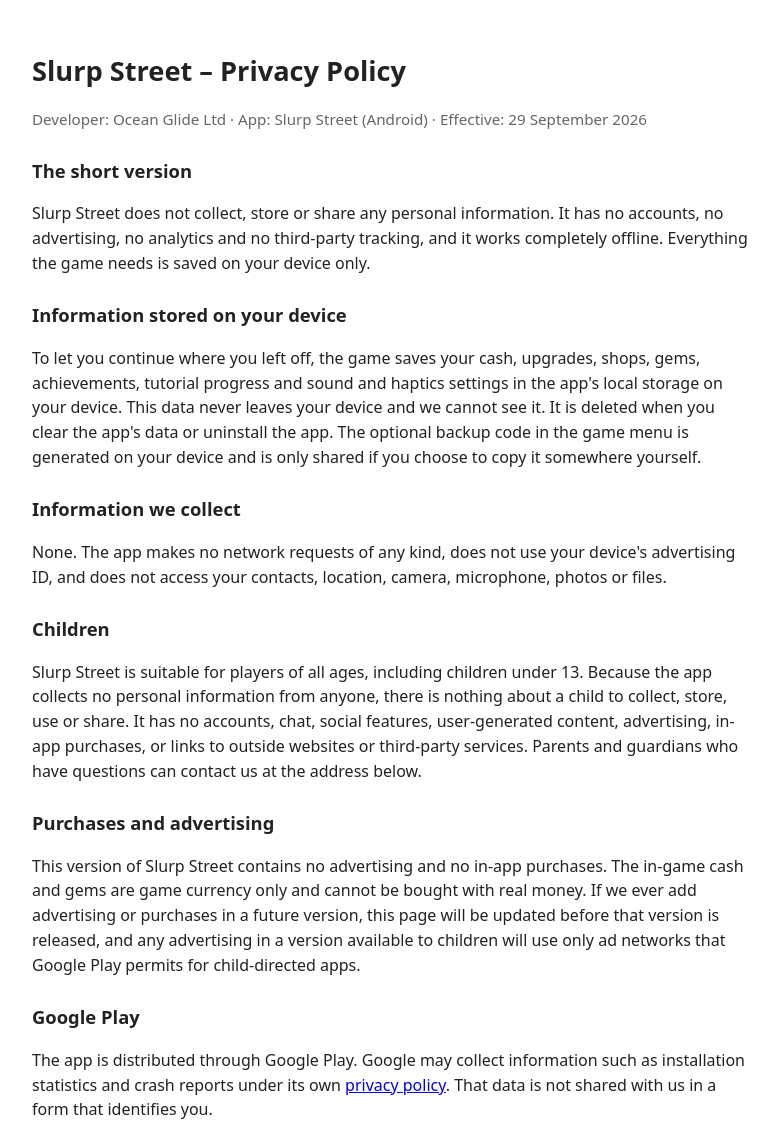
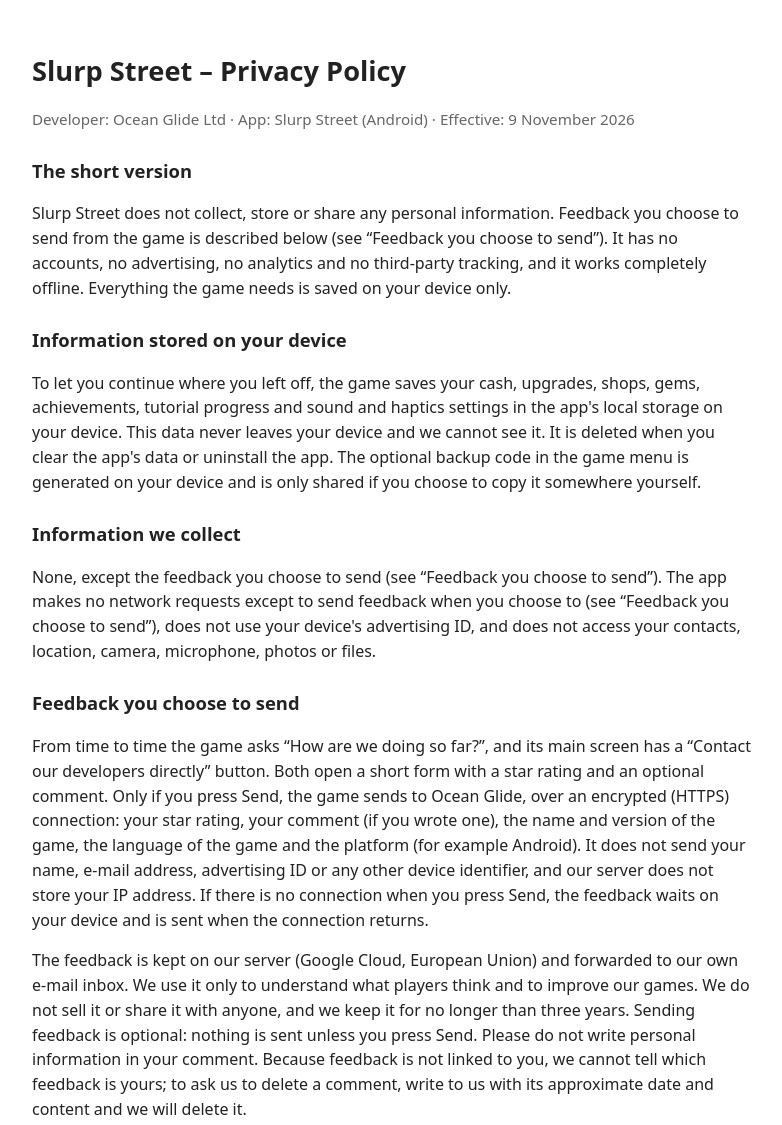
Before and after one commit to BJA-LTD/bja-ltd.github.io, a plain HTML site: page privacy/slurp-street.html in a window 1280 px wide. Shown: the top 1125 px of the page, without its empty margins (248-1030 px from the left). Drawn offline with Linux system fonts and the light colour scheme.

Commit message:
Privacy: Slurp Street is for players 13 and over; optional in-game feedback described

```diff
--- a/privacy/slurp-street.html
+++ b/privacy/slurp-street.html
@@ -13,19 +13,24 @@
 </head>
 <body>
 <h1>Slurp Street – Privacy Policy</h1>
-<p class="meta">Developer: Ocean Glide Ltd · App: Slurp Street (Android) · Effective: 29 September 2026</p>
+<p class="meta">Developer: Ocean Glide Ltd · App: Slurp Street (Android) · Effective: 9 November 2026</p>
 
 <h2>The short version</h2>
-<p>Slurp Street does not collect, store or share any personal information. It has no accounts, no advertising, no analytics and no third-party tracking, and it works completely offline. Everything the game needs is saved on your device only.</p>
+<p>Slurp Street does not collect, store or share any personal information. Feedback you choose to send from the game is described below (see &ldquo;Feedback you choose to send&rdquo;). It has no accounts, no advertising, no analytics and no third-party tracking, and it works completely offline. Everything the game needs is saved on your device only.</p>
 
 <h2>Information stored on your device</h2>
 <p>To let you continue where you left off, the game saves your cash, upgrades, shops, gems, achievements, tutorial progress and sound and haptics settings in the app's local storage on your device. This data never leaves your device and we cannot see it. It is deleted when you clear the app's data or uninstall the app. The optional backup code in the game menu is generated on your device and is only shared if you choose to copy it somewhere yourself.</p>
 
 <h2>Information we collect</h2>
-<p>None. The app makes no network requests of any kind, does not use your device's advertising ID, and does not access your contacts, location, camera, microphone, photos or files.</p>
+<p>None, except the feedback you choose to send (see &ldquo;Feedback you choose to send&rdquo;). The app makes no network requests except to send feedback when you choose to (see &ldquo;Feedback you choose to send&rdquo;), does not use your device's advertising ID, and does not access your contacts, location, camera, microphone, photos or files.</p>
 
+<!-- FEEDBACK:BEGIN -->
+<h2>Feedback you choose to send</h2>
+<p>From time to time the game asks &ldquo;How are we doing so far?&rdquo;, and its main screen has a &ldquo;Contact our developers directly&rdquo; button. Both open a short form with a star rating and an optional comment. Only if you press Send, the game sends to Ocean Glide, over an encrypted (HTTPS) connection: your star rating, your comment (if you wrote one), the name and version of the game, the language of the game and the platform (for example Android). It does not send your name, e-mail address, advertising ID or any other device identifier, and our server does not store your IP address. If there is no connection when you press Send, the feedback waits on your device and is sent when the connection returns.</p>
+<p>The feedback is kept on our server (Google Cloud, European Union) and forwarded to our own e-mail inbox. We use it only to understand what players think and to improve our games. We do not sell it or share it with anyone, and we keep it for no longer than three years. Sending feedback is optional: nothing is sent unless you press Send. Please do not write personal information in your comment. Because feedback is not linked to you, we cannot tell which feedback is yours; to ask us to delete a comment, write to us with its approximate date and content and we will delete it.</p>
+<!-- FEEDBACK:END -->
 <h2>Children</h2>
-<p>Slurp Street is suitable for players of all ages, including children under 13. Because the app collects no personal information from anyone, there is nothing about a child to collect, store, use or share. It has no accounts, chat, social features, user-generated content, advertising, in-app purchases, or links to outside websites or third-party services. Parents and guardians who have questions can contact us at the address below.</p>
+<p>Slurp Street is intended for players aged 13 and over and is not directed at children under 13. We do not knowingly collect personal information from anyone, including children, and the app contains no chat, social features, links to outside websites or third-party services. Parents and guardians can contact us at the address below with any question.</p>
 
 <h2>Purchases and advertising</h2>
 <p>This version of Slurp Street contains no advertising and no in-app purchases. The in-game cash and gems are game currency only and cannot be bought with real money. If we ever add advertising or purchases in a future version, this page will be updated before that version is released, and any advertising in a version available to children will use only ad networks that Google Play permits for child-directed apps.</p>
```
